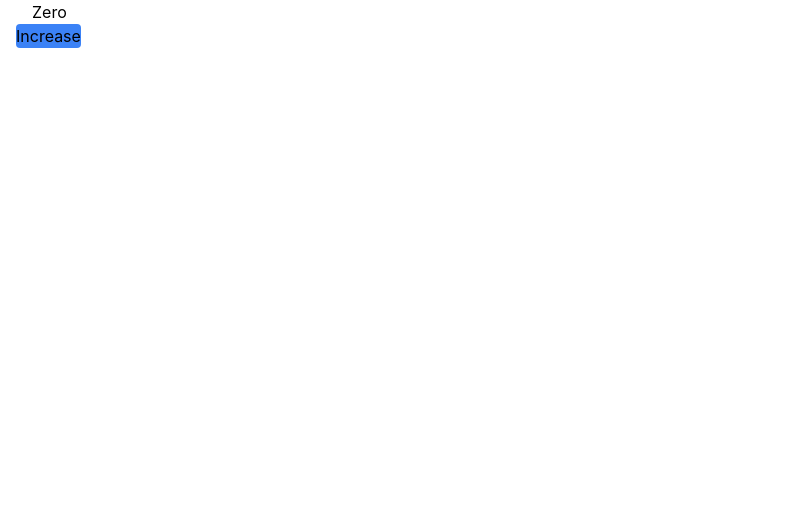
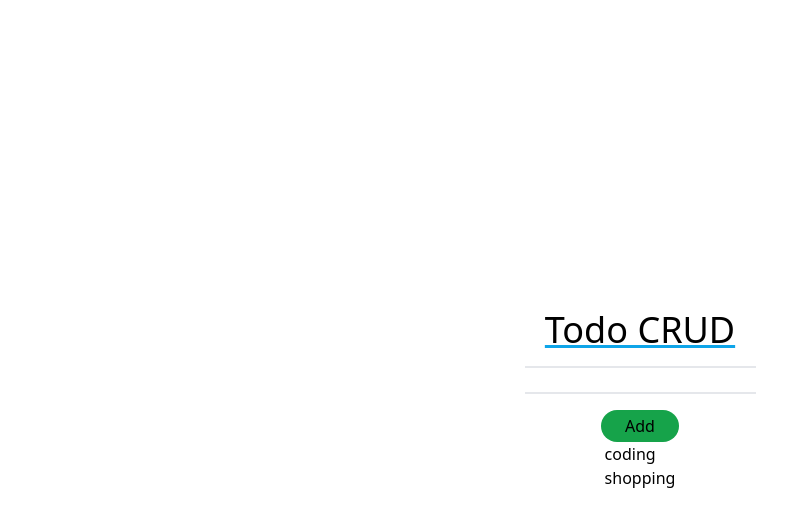
Before and after one commit to mrnguyencoder/reactcounter-app, a React (Create React App) app: page / in a window 1280 px wide. Shown: the top 526 px of the page, without its empty margins (0-803 px from the left). Built offline with nearby package versions, Linux system fonts and the light colour scheme.

Commit message:
set up add todo

```diff
--- a/src/App.css
+++ b/src/App.css
@@ -1,38 +1,3 @@
-.App {
-  text-align: center;
-}
-
-.App-logo {
-  height: 40vmin;
-  pointer-events: none;
-}
-
-@media (prefers-reduced-motion: no-preference) {
-  .App-logo {
-    animation: App-logo-spin infinite 20s linear;
-  }
-}
-
-.App-header {
-  background-color: #282c34;
-  min-height: 100vh;
-  display: flex;
-  flex-direction: column;
-  align-items: center;
-  justify-content: center;
-  font-size: calc(10px + 2vmin);
-  color: white;
-}
-
-.App-link {
-  color: #61dafb;
-}
-
-@keyframes App-logo-spin {
-  from {
-    transform: rotate(0deg);
-  }
-  to {
-    transform: rotate(360deg);
-  }
-}
+@tailwind base;
+@tailwind components;
+@tailwind utilities;
--- a/src/App.js
+++ b/src/App.js
@@ -1,25 +1,31 @@
-import logo from './logo.svg';
-import './App.css';
+import React, { useState } from 'react';
+import './App.css'
 
 function App() {
+    // short time memory todo
+    const [todos, setTodos] = useState(['coding', 'shopping']);
+
+    const [input, setInput] = useState ('');
+    const addTodo = (event) => {
+        setTodos([...todos, input ]);
+    }
+
   return (
-    <div className="App">
-      <header className="App-header">
-        <img src={logo} className="App-logo" alt="logo" />
-        <p>
-          Edit <code>src/App.js</code> and save to reload.
-        </p>
-        <a
-          className="App-link"
-          href="https://reactjs.org"
-          target="_blank"
-          rel="noopener noreferrer"
-        >
-          Learn React
-        </a>
-      </header>
+    <div className='h-screen flex flex-col justify-center items-center'>
+        <h1 className='text-4xl underline decoration-sky-500 '>
+            Todo CRUD
+        </h1>
+        <input className='my-4 border-y-2'
+            value={input} onChange={event => setInput(event.target.value)}/>
+        <button onClick={addTodo} className='bg-green-600 py-1 px-6 rounded-full'>Add</button>
+        <ul>
+            {/* take from array todos */}
+            {todos.map(todo => (
+                <li>{todo}</li>
+            ))}
+        </ul>
     </div>
-  );
+  )
 }
 
 export default App;
--- a/src/components/counter.jsx
+++ /dev/null
@@ -1,23 +0,0 @@
-import React, { Component, createContext } from 'react'
-
-
-class Counter extends Component {
-    state = {
-        count: 0
-    };
-
-    render() {
-        return (
-        <div className='container mx-auto px-4'>
-            <h1 className='container mx-auto px-4'>{this.formatCount()}</h1>
-            <button className='bg-blue-500 rounded'>Increase</button>
-        </div>
-        );
-    }
-    formatCount() {
-        const {count} = this.state;
-        return count === 0 ? "Zero" : count;
-    }
-}
-
-export default Counter;
--- a/src/index.css
+++ /dev/null
@@ -1,16 +0,0 @@
-@tailwind base;
-@tailwind components;
-@tailwind utilities;
-body {
-  margin: 0;
-  font-family: -apple-system, BlinkMacSystemFont, 'Segoe UI', 'Roboto', 'Oxygen',
-    'Ubuntu', 'Cantarell', 'Fira Sans', 'Droid Sans', 'Helvetica Neue',
-    sans-serif;
-  -webkit-font-smoothing: antialiased;
-  -moz-osx-font-smoothing: grayscale;
-}
-
-code {
-  font-family: source-code-pro, Menlo, Monaco, Consolas, 'Courier New',
-    monospace;
-}
--- a/src/index.js
+++ b/src/index.js
@@ -1,14 +1,12 @@
 import React from 'react';
 import ReactDOM from 'react-dom/client';
-import './index.css';
 import App from './App';
 import reportWebVitals from './reportWebVitals';
-import Counter from './components/counter';
 
 const root = ReactDOM.createRoot(document.getElementById('root'));
 root.render(
   <React.StrictMode>
-    <Counter />
+    <App />
   </React.StrictMode>
 );
 
```
Also changed, not shown: src/setupTests.js (deleted, +0 -5 lines), src/logo.svg (deleted), 1 other file (tests, documents, lock files or other folders).
